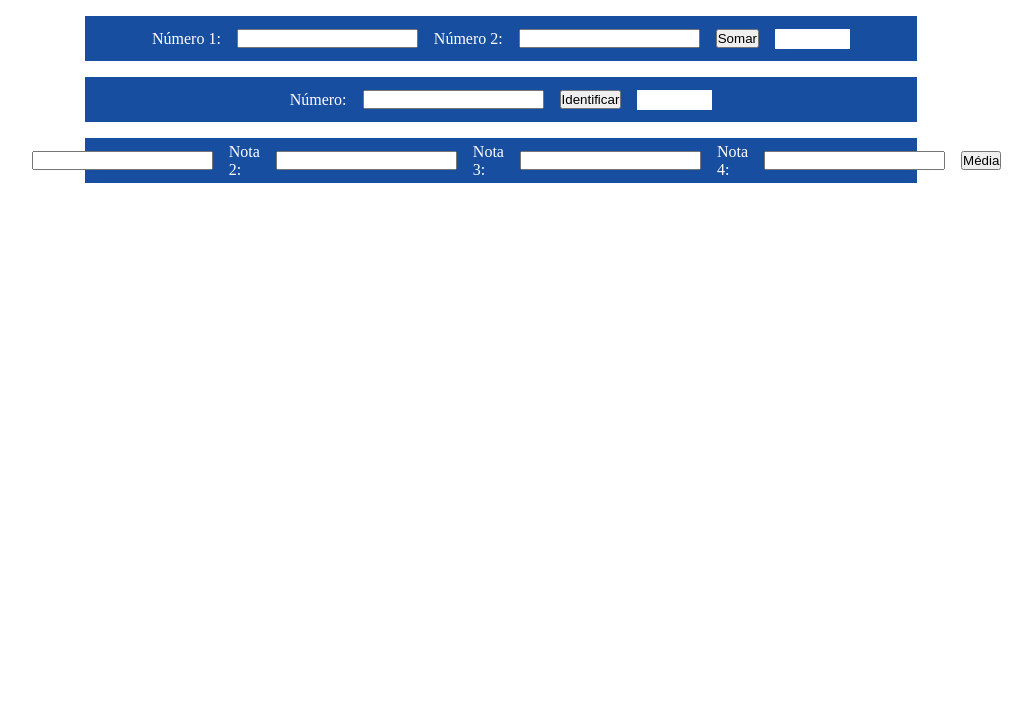
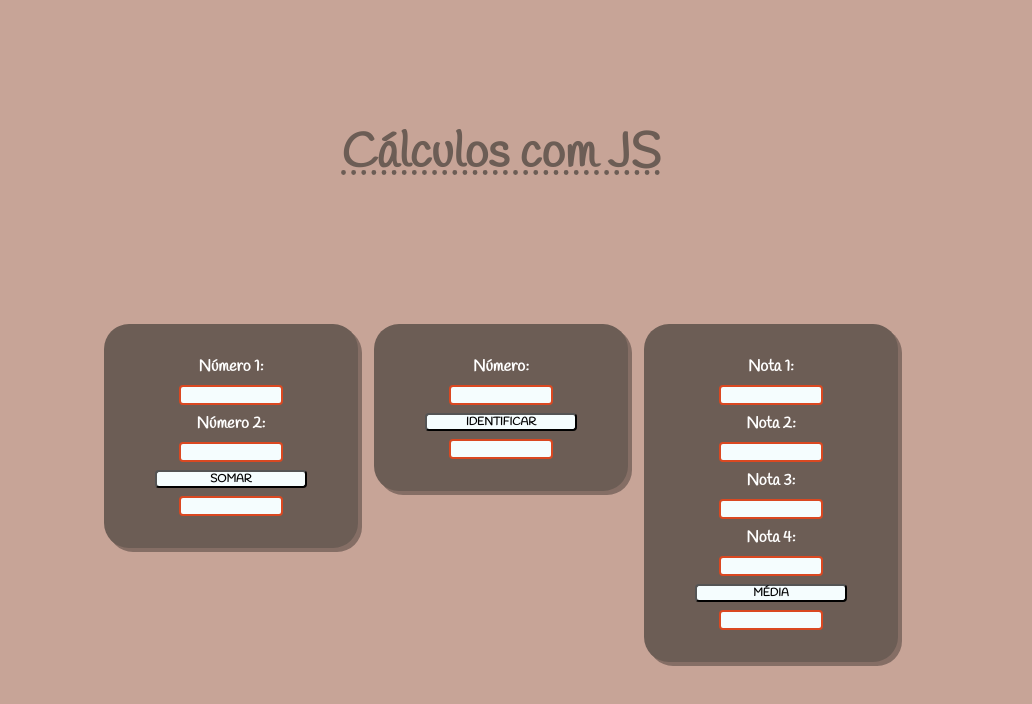
Before and after one commit to hanabin28/Projetos_PWFE, a plain HTML site: page aula03/index.html in a window 1280 px wide. Shown: the whole page, without its empty margins (139-1171 px from the left). Drawn offline with Linux system fonts and the light colour scheme.

Commit message:
finalizado 'aula03' - cálculos com JS

```diff
--- a/aula03/app.js
+++ b/aula03/app.js
@@ -39,11 +39,11 @@ function identificar(){
     let msg
 
     if(numero>0){
-        msg = 'positivo'
+        msg = 'Positivo'
     }else if(numero<0){
-        msg= 'negativo'
+        msg= 'Negativo'
     }else{
-        msg = 'zero'
+        msg = 'Zero'
     }
     resultado.textContent = msg
 }
@@ -78,7 +78,7 @@ function calcularMedia(){
         if(novaMedia>=5){
             alert('Aprovado em exame!!')
         }else{
-            alert('Reprovado!')
+            alert('Reprovado!!')
         }
     }
 
@@ -86,3 +86,5 @@ function calcularMedia(){
 }
 
 botaoMedia.addEventListener('click', calcularMedia)
+//Fim do Item 3
+////
--- a/aula03/index.html
+++ b/aula03/index.html
@@ -3,11 +3,18 @@
 <head>
     <meta charset="UTF-8">
     <meta name="viewport" content="width=device-width, initial-scale=1.0">
+
+
+    <link rel="preconnect" href="https://fonts.googleapis.com">
+    <link rel="preconnect" href="https://fonts.gstatic.com" crossorigin>
+    <link href="https://fonts.googleapis.com/css2?family=Handlee&display=swap" rel="stylesheet">
+
     <link rel="stylesheet" href="./style.css">
     <script src="./app.js" defer></script>
     <title>Aula 03</title>
 </head>
 <body>
+    <h1>Cálculos com JS</h1>
     <div class="container">
         <div class="item">
             <label for="">Número 1:</label>
@@ -16,7 +23,7 @@
             <label for="">Número 2:</label>
             <input type="text" id="numero2">
 
-            <button id="somar">Somar</button>
+            <button id="somar">SOMAR</button>
             <span class="resultado" id="resultado"></span>
         </div>
 
@@ -24,7 +31,7 @@
             <label for="">Número:</label>
             <input type="text" id="numero-item2">
 
-            <button id="identificar">Identificar</button>
+            <button id="identificar">IDENTIFICAR</button>
             <span class="resultado" id="resultado-item2"></span>
         </div>
 
@@ -41,7 +48,7 @@
             <label for="">Nota 4:</label>
             <input type="text" id="nota4">
 
-            <button id="calcular_media">Média</button>
+            <button id="calcular_media">MÉDIA</button>
             <span class="resultado" id="media"></span>
         </div>
 
--- a/aula03/style.css
+++ b/aula03/style.css
@@ -5,32 +5,80 @@
 }
 
 body{
+    font-family: 'Handlee', cursive;
+    font-weight: bolder;
+    height: 100vh;
+    width: 100vw;
     color: white;
+    background-color: #c7a497;
+    display: flex;
+    align-items: center;
+    justify-content: space-evenly;
+    flex-direction: column;
+}
+
+h1{
+    font-size: 3rem;
+    color: #6c5d55;
+    text-decoration: underline dotted #6c5d55;
 }
 
 .container{
-    width: 100vw;
     display: flex;
-    flex-direction: column;
-    align-items: center;
+    align-items: flex-start;
     padding-block: 16px;
     gap: 16px;
 }
 
 .item{
-    background-color: rgb(24, 78, 160);
-    height: 45px;
-    width: 65%;
+    height: fit-content;
+    width: 60%;
     display: flex;
     justify-content: center;
     align-items: center;
-    padding-inline: 32px;
-    gap: 16px;
+    flex-direction: column;
+    padding: 32px;
+    gap: 8px;
+    border-radius: 25px;
+    box-shadow:4px 4px #0005;
+    background-color: #6c5d55;
 }
 
-.resultado{
-    width: 75px;
+
+input, .resultado{
+    width: 55%;
     height: 20px;
-    background-color: white;
+    font-size: 0.9rem;
     color: black;
+    flex-wrap: wrap;
+    overflow: hidden;
+    display: flex;
+    justify-content: center;
 }
+
+input, span{
+    border-radius: 4px;
+    border: 2px solid #da4821;
+    background-color: #f5fdfe;
+}
+
+input:hover{
+    outline: 2px #da4821 solid;
+}
+
+button{
+    width: 80%;
+    font-family: 'Handlee', cursive;
+    font-weight: bolder;
+    font-size: 0.7rem;
+    border-radius: 4px;
+    background-color: #f5fdfe;
+    cursor: pointer;
+}
+
+button:hover{
+    color: #f5fdfe;
+    background-color: #da4821;
+    border: 2px solid #da4821;
+    transform: scale(1s);
+}
```
Also changed, not shown: aula03/img/ana.jpg (added).
